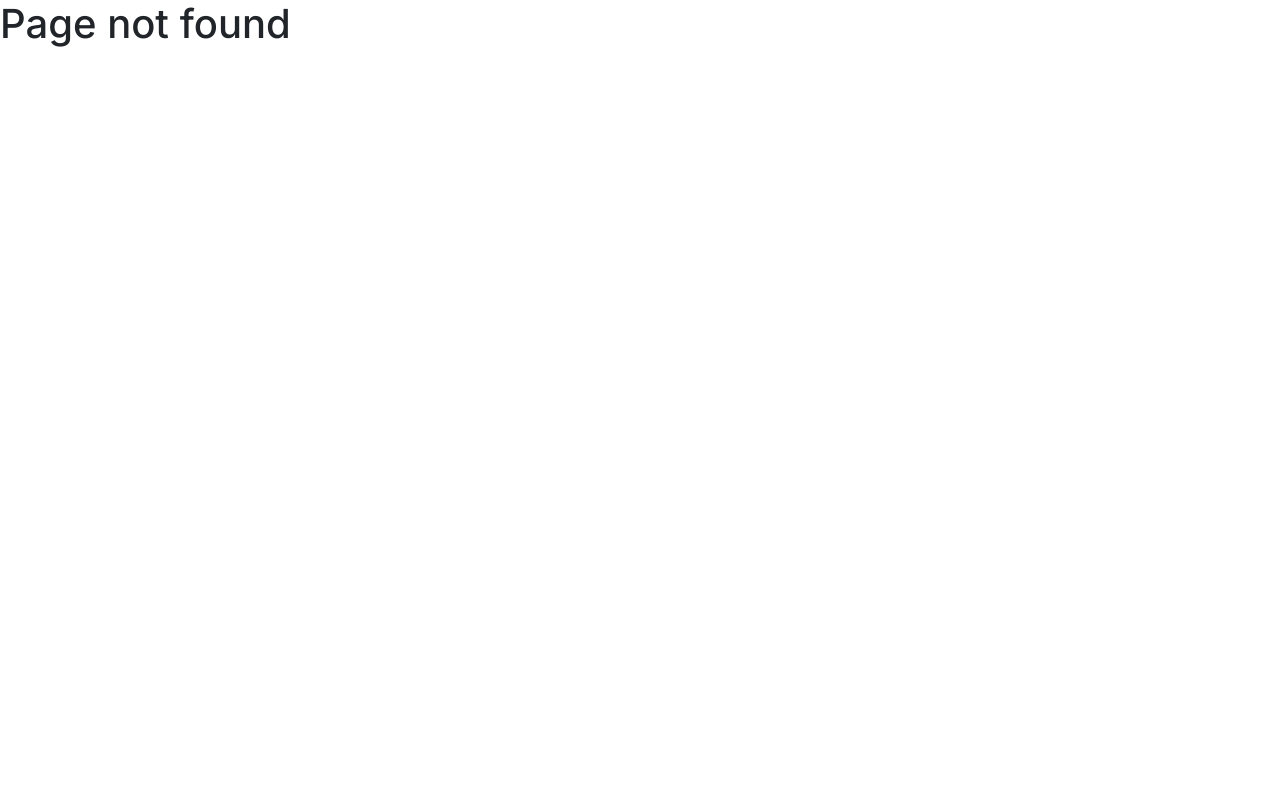
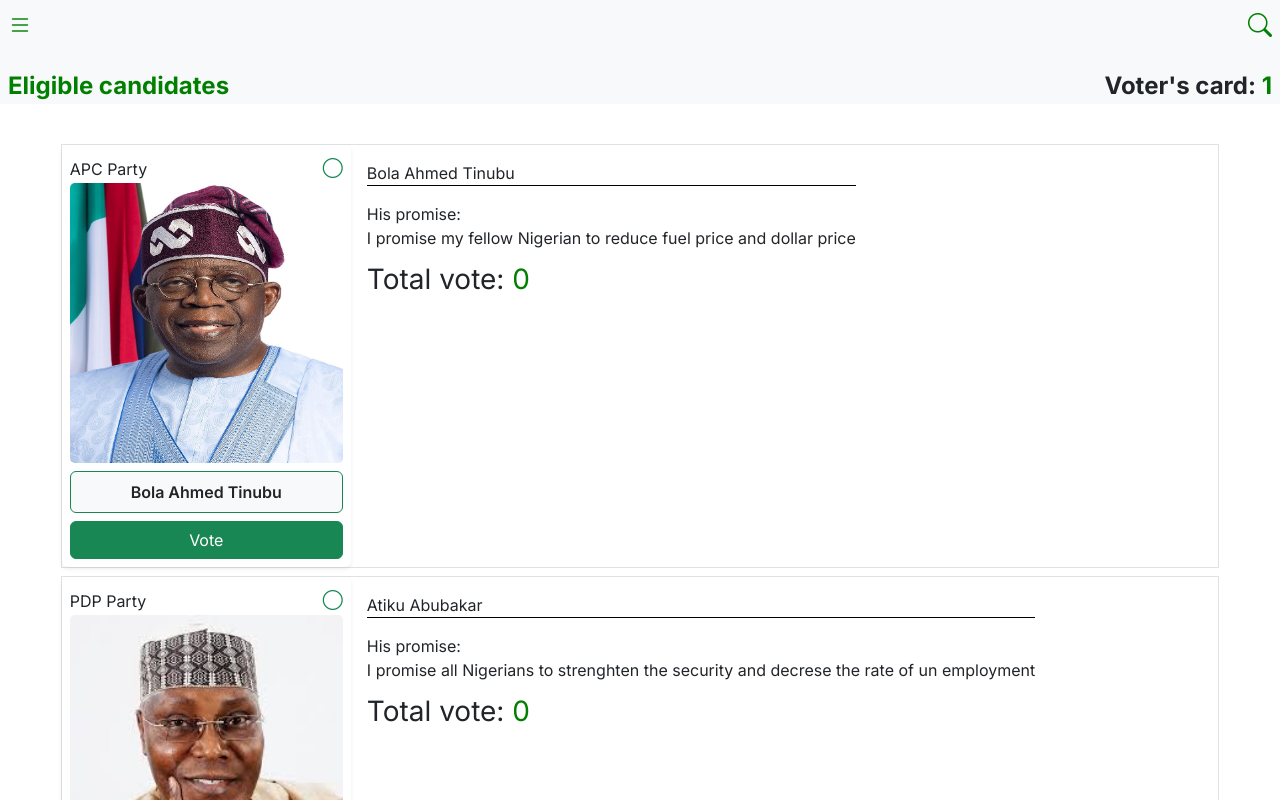
Before and after one commit to shineness0/voting-system, a Next.js app: page /home/1/vote in a window 1280 px wide. Before the commit this address had no page. Shown: the top 800 px of the page. Built offline with nearby package versions, Linux system fonts and the light colour scheme.

Commit message:
make changes

```diff
--- a/src/app/home/page.css
+++ b/src/app/home/[id]/vote/page.css
@@ -1,5 +1,5 @@
 .candidate-img{
-    height: 200px;
+    height: 280px;
     width: 100%;
     border-radius: 5px;
 }
@@ -27,6 +27,9 @@
     border-radius: 50%;
     animation: animate 3s linear infinite forwards;
 }
+.d{
+    color: rgba(0, 128, 0, 0.7);
+}
 @keyframes animate {
     100%{
         transform: rotate(1000deg);
@@ -39,8 +42,14 @@
     font-size: 80px;
 }
 @media (max-width:600px) {
+    .candidate-img{
+        height: 370px;
+    }
     .scroll{
         overflow-x: scroll;
-        scroll-snap-type: mandatory;
+        scroll-snap-type: x mandatory;
+        scroll-behavior: smooth;
+        -webkit-overflow-scrolling: touch;
+        scroll-padding: 200px;
     }
 }
--- a/src/app/home/page.jsx
+++ b/src/app/home/[id]/vote/page.jsx
@@ -1,14 +1,18 @@
 "use client"
+import axios from 'axios'
 import React, { useState } from 'react'
+import { useEffect } from 'react'
 import './page.css'
+import { useParams } from 'next/navigation'
 const VotingPage = () => {
     // 7fcabf234e874dcfa5602da6863e4e1d
+    const { id } = useParams()
     const newsUrl = "https://newsapi.org/v2/everything?q=apple&from=2024-06-23&to=2024-06-23&sortBy=popularity&apiKey=7fcabf234e874dcfa5602da6863e4e1d"
-    // const getNews = () => {
-    //     axios.get(newsUrl).then(result => {
-    //         console.log(result.data);
-    //     })
-    // }
+    const getNews = () => {
+        axios.get(newsUrl).then(result => {
+            console.log(result.data);
+        })
+    }
     const [themefull, setthemefull] = useState({
         color: "white",
         backgroundColor: "green"
@@ -23,28 +27,29 @@ const VotingPage = () => {
             image: "/bola.jpg",
             fullname: "Bola Ahmed Tinubu",
             party: "APC",
-            promise: "I promise my fellow Nigerian to reduce fuel price and dollar price"
+            promise: "I promise my fellow Nigerian to reduce fuel price and dollar price",
         },
         {
             image: "/atiku.jpg",
             fullname: "Atiku Abubakar",
             party: "PDP",
-            promise: "I promise all Nigerians to strenghten the security and decrese the rate of un employment"
+            promise: "I promise all Nigerians to strenghten the security and decrese the rate of un employment",
         },
         {
             image: "/obi.jpg",
             fullname: "Peter Obi ",
             party: "Labour",
-            promise: "I promise my fellow Nigerian to serve and reduces our shortcoming in any aspect "
+            promise: "I promise my fellow Nigerian to serve and reduces our shortcoming in any aspect ",
         },
         {
             image: "/sowore.jpg",
             fullname: "Sowore ",
             party: "APC",
-            promise: "I promise my fellow Nigerian to strenghting the electricity of our country"
+            promise: "I promise my fellow Nigerian to strenghting the electricity of our country",
         },
     ])
 
+    const allVote=[]
     const [cardNumber, setcardNumber] = useState('')
     const [getcardNumber, setgetcardNumber] = useState('')
 
@@ -56,54 +61,36 @@ const VotingPage = () => {
     const [loadingStatus, setloadingStatus] = useState(false)
     const selectCandidate = (i) => {
         setcandidateId(i)
-        setloadingStatus(true)
-        setTimeout(() => {
-            const modalbtn = document.getElementById('modal-btn')
-            modalbtn.click()
-            setloadingStatus(false)
-        }, 2000);
+        // setloadingStatus(true)
+        // setTimeout(() => {
+        //     const modalbtn = document.getElementById('modal-btn')
+        //     modalbtn.click()
+        //     setloadingStatus(false)
+        // }, 2000);
+
+        let voter= {
+            party:candidates[i].party,
+            voter:id
         }
-
-
-    // function sending vote to backend
-    const sendVote= async()=>{
-        const voteObj={
-            voter:cardNumber,
-            candidate:candidates[candidateId]
+        if(allVote.length==0){
+            allVote.push(voter)
+            console.log(allVote);
+        }else{
+            let findVoter=false
+            allVote.map((item, i)=>{
+                if(item.voter==id){
+                    alert("You have voted for "+item.party+" before")
+                    findVoter=true
                 }
-
-        try {
-            const res = await fetch('/api/votes', {
-              method: 'POST',
-              headers: {
-                'Content-Type': 'application/json',
-              },
-              body: JSON.stringify({
-                party: votedParty,
-              }),
             })
-
-            const data = await res.json()
-
-            // if (res.status === 200) {
-            //   console.log(data)
-            //   toast.success(data.message)
-            // } else {
-            //   toast.error(data.message)
-            // }
-          } catch (error) {
-            console.log(error.response)
-          } finally {
-            setLoading(false)
+            if(findVoter==false){
+                allVote.push(voter)
+                console.log(allVote);
             }
         }
-
-    const chexkvotersCard=()=>{
-        Swal.fire(
-            '',
-            "Key in your card number",
-            'error'
-        )
+    }
+    const countVotes=(partyName)=> {
+        return allVote.filter(entry => entry.party === partyName).length;
     }
     return (
         <div className='bg-ligt h-100'>
@@ -114,18 +101,19 @@ const VotingPage = () => {
                     <p><i class="bi bi-list"></i></p>
                     <p><i class="bi bi-search"></i></p>
                 </div>
-                <div className="title">
-                    <p className='fs-4 fs-md-2 fw-bold px-md-2 border-0' style={themeline}>Ongoing Elections</p>
+                <div className="title d-md-flex justify-content-between">
+                    <span className='fs-4 fs-md-2 fw-bold px-md-2 border-0' style={themeline}>Eligible candidates</span> <br />
+                    <span className='fs-4 fs-md-2 fw-bold px-md-2 border-0'>Voter's card: <span style={{ color: "green" }}>{id}</span></span>
                 </div>
             </div>
-            <div className="d-md-flex gap-4 justify-content-center">
+            {/* <div className="d-md-flex gap-4 justify-content-center">
                 <div className="card col-11 mx-auto mx-md-0 col-md-5 p-3 border-0 shadow mt-3">
                     <p style={{ textShadow: "1px 1px 4px 4px green" }} className='fs-5'>Presidential Election</p>
                     <p>Know the four presidential candidates and vote for your favourite one.</p>
-                    {/* <div className="d-flex align-items-center justify-content-between">
+                    <div className="d-flex align-items-center justify-content-between">
                         <p className='pt-3'>4 candidates</p>
                         <button className='btn btn-success'>View</button>
-                    </div> */}
+                    </div>
                     <div className="d-flex align-items-center justify-content-between">
                         <p className='pt-3'>Year 2024</p>
                         <button className='btn btn-success'>Previous year</button>
@@ -136,7 +124,7 @@ const VotingPage = () => {
                     <p>Know the four presidential candidates and vote for your favourite one.</p>
                     <div className="card col-md-12 border-0">
                         <div className="d-md-flex gap-3  w-100">
-                            <div className="d-flex  gap-2 p-2 bg-light w-100 rounded">
+                            <div className="d-flex  gap-2 p-2 bg-light w-100">
                                 <input type="text" className='border-0 w-75 bg-transparent' onChange={(e) => { setcardNumber(e.target.value) }} style={{ outline: "none" }} placeholder="Voter's card number" />
                                 <button className='w-25 btn btn-success' onClick={openCandidate}>Next</button>
                             </div>
@@ -146,28 +134,43 @@ const VotingPage = () => {
                         </div>
                     </div>
                 </div>
-            </div>
+            </div> */}
             <div className="candidates">
                 <div className="card mt-4 bg-liht border-0 p-md-2 p-2 p-md-0">
                     {/* cover is use to disable all candidate if card number is still empty */}
-                    <div className={`cover ${getcardNumber ? "d-none" : "d-block"}`} onClick={chexkvotersCard}></div>
+                    <div className={`cover ${getcardNumber ? "d-none" : "d-block"} d-none`}></div>
 
-                    <p className='fs-4 fs-md-2 fw-bold px-md-2 border-0' style={themeline}>Eligible Candidates</p>
+                    {/* <p className='fs-4 fs-md-2 fw-bold px-md-2 border-0' style={themeline}>Eligible Candidates</p> */}
                     <div className="card col-12 col-md-11 bg-transparent border-0 mx-auto">
-                        <div className="d-flex gap-2 scroll">
+                        <div className="gap-2 scroll">
                             {
                                 candidates.map((candidate, i) => (
-                                    <div className="card col-11 col-md-3 p-2 mt-2 mt-md-0 border-0 shadow-sm" onClick={() => { selectCandidate(i) }}>
-                                        {candidateId==i && loadingStatus?
+                                    <div className="d-flex border mt-2" >
+                                        <div className="card col-11 col-md-3 p-2 mt-2 mt-md-0 border-0 shadow-sm" >
+                                            {candidateId == i && loadingStatus ?
                                                 <div className="loading shadow bg-white d-flex align-items-center justify-content-center">
                                                     <div className="icon"></div>
                                                 </div>
-                                        :null}
+                                                : null}
+                                            <div className="d-flex justify-content-between ">
+                                                <span className='pt-1'>{candidate.party} Party</span>
                                                 {candidateId == i ? <i class="bi bi-check-circle-fill fs-5 text-success"></i> : <i class="bi bi-circle fs-5 text-success"></i>}
+                                            </div>
                                             <img src={candidate.image} alt="" className='candidate-img' />
-                                        <div className="p-2">
-                                            <span className='fw-semibold'>{candidate.fullname}</span><br />
-                                            <span>{candidate.party} Party</span>
+                                            <div className="p-2 bg-light mt-2 rounded border border-success text-center ">
+                                                <span className='fw-semibold'>{candidate.fullname}</span>
+                                            </div>
+                                            <div className='mt-2'>
+                                                <button className='w-100 btn btn-success' onClick={() => { selectCandidate(i) }}>Vote</button>
+                                            </div>
+                                        </div>
+                                        <div className="resutl-box p-3">
+                                            <p className='border-bottom border-black'>{candidate.fullname}</p>
+                                            <span>His promise: </span> <br />
+                                            <span>{candidate.promise}</span>
+                                        <div className="vote-box mt-2">
+                                            <p className='fs-3'>Total vote: <span className="border-0" style={themeline}>{countVotes(candidate.party)}</span></p>
+                                        </div>
                                         </div>
                                     </div>
                                 ))
@@ -186,7 +189,7 @@ const VotingPage = () => {
                             <div class="modal-dialog modal-dialog-centered">
                                 <div class="modal-content">
                                     <div class="modal-header">
-                                        <h1 class="modal-title fs-5" id="exampleModalToggleLabel">Vote {candidates[candidateId].fullname}</h1>
+                                        <h1 class="modal-title fs-5" id="exampleModalToggleLabel">{candidates[candidateId].fullname}</h1>
                                         <button type="button" class="btn-close" data-bs-dismiss="modal" aria-label="Close"></button>
                                     </div>
                                     <div class="modal-body">
```
Also changed, not shown: src/app/auth/page.css (added, +13 -0 lines), src/app/auth/page.jsx (added, +34 -0 lines), src/app/result/page.jsx (added, +58 -0 lines). Lines whose indentation alone changed are shown as unchanged.
